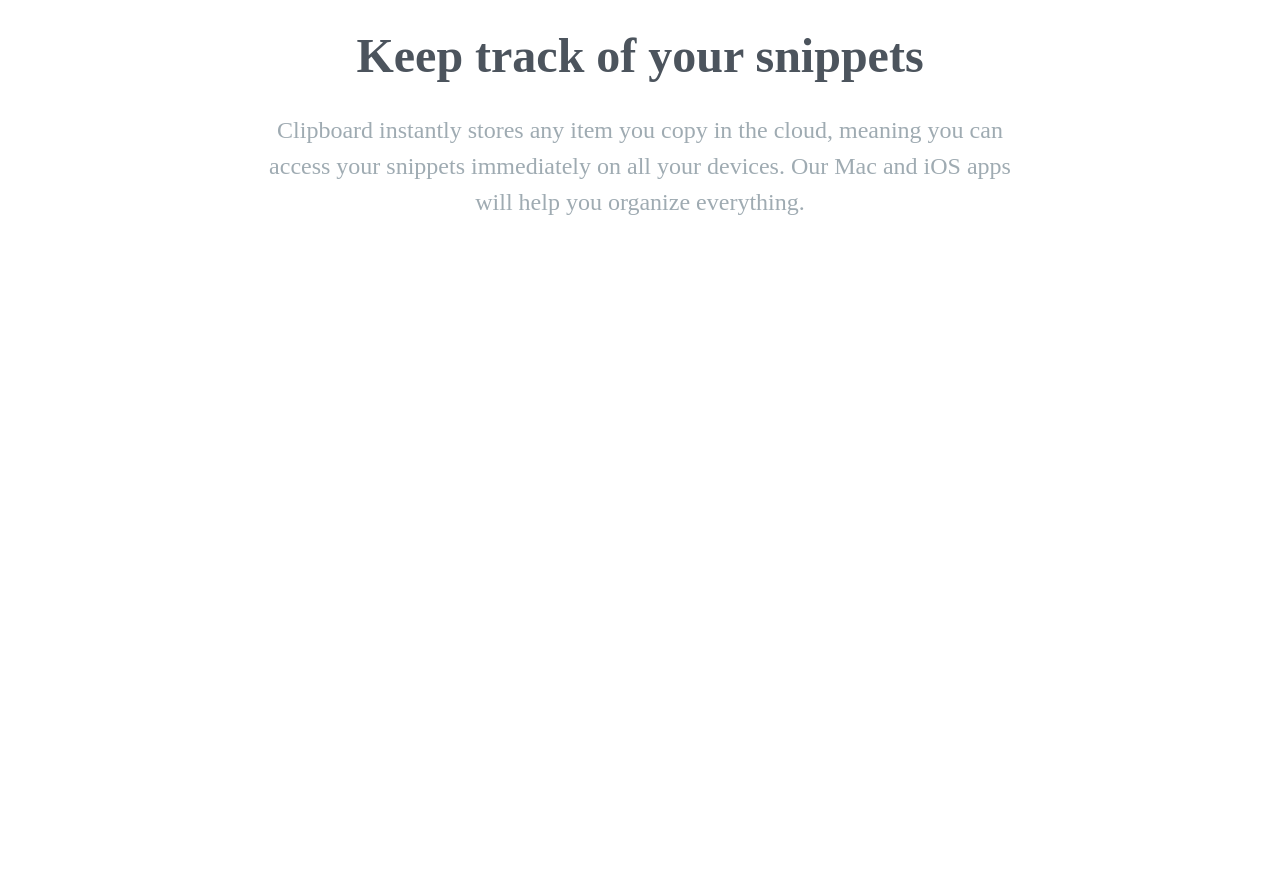
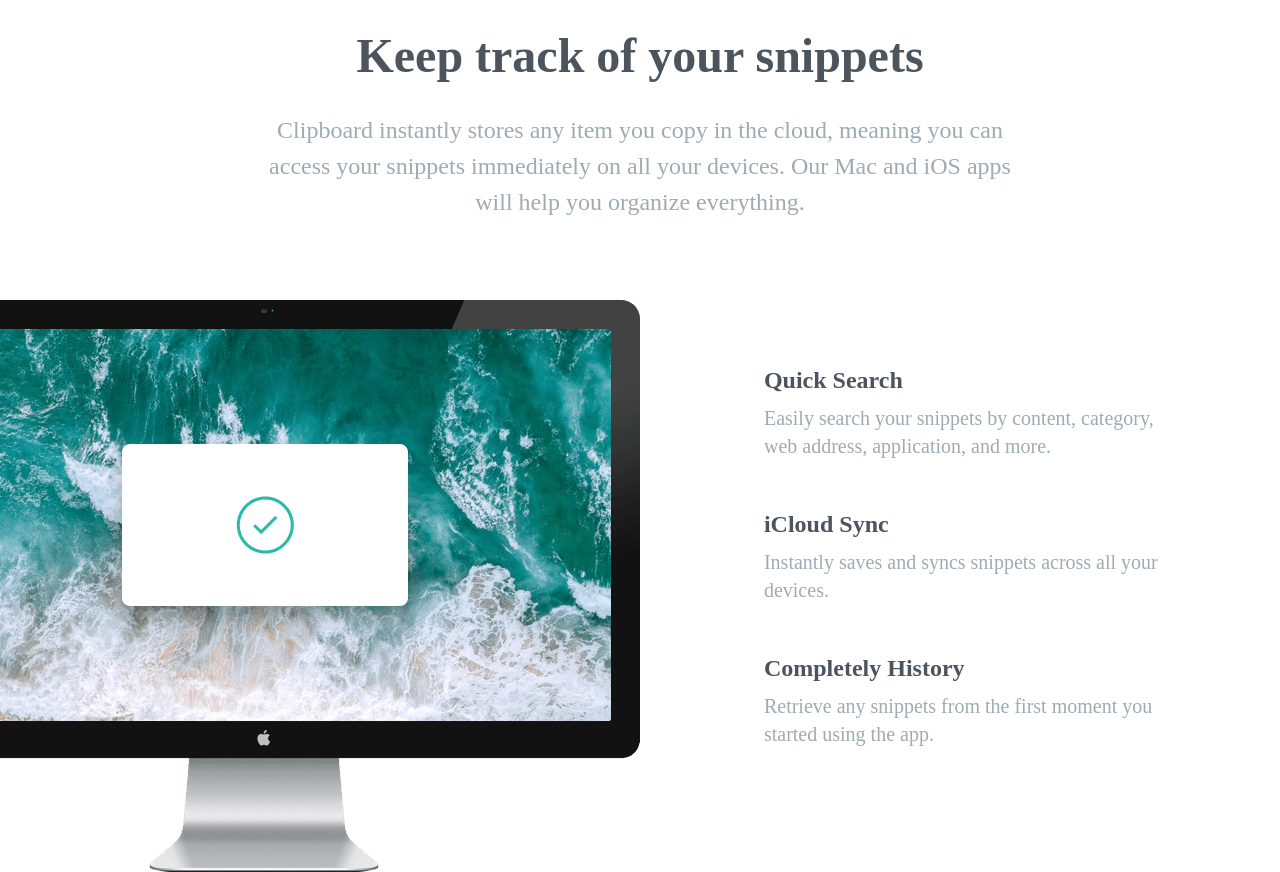
Before and after one commit to Meetkamal256/clipboard-website, a website: page public/index.html in a window 1280 px wide. Shown: the part 609-1481 px from the top of the page. Before the commit the page ends 909 px from the top, so only its background shows below. Drawn offline with Linux system fonts and the light colour scheme; a web font is replaced by a local one.

Commit message:
snippets section done

```diff
--- a/public/index.html
+++ b/public/index.html
@@ -3,13 +3,13 @@
   <head>
     <meta charset="UTF-8" />
     <meta name="viewport" content="width=device-width, initial-scale=1.0" />
-    <title>Document</title>
+    <title>Clipboard-website</title>
     <link rel="stylesheet" href="styles.css" />
   </head>
   <body>
     <!-- Hero section -->
     <section id="hero">
-      <div class="section-container mb-40 px-10 pt-16">
+      <div class="section-container mb-40 pt-16">
         <img src="images/logo.svg" alt="" class="mx-auto mb-12" />
         <h1>A history of everything you copy</h1>
         <p class="max-w-3xl mx-auto mb-10 text-2xl text-grayishBlue">
@@ -39,10 +39,8 @@
 
     <!-- Snippets section -->
     <section id="snippets">
-      <div class="section-container px-10 my-20">
-        <h1 class="text-4xl text-darkGrayishBlue font-bold mb-8 md:text-5xl">
-          Keep track of your snippets
-        </h1>
+      <div class="section-container my-20">
+        <h1>Keep track of your snippets</h1>
         <p
           class="max-w-3xl mx-auto text-2xl text-grayishBlue mb-10 leading-9 text-center"
         >
@@ -52,5 +50,43 @@
         </p>
       </div>
     </section>
+
+    <!-- Features -->
+    <section id="features">
+      <div class="section-container my-20">
+        <div class="relative flex flex-col md:flex-row md:space-x-32 mb-20">
+          <!--image  -->
+          <div class="md:w-1/2">
+            <img
+              src="images/image-computer.png"
+              alt=""
+              class="md:absolute top-0 right-[50%]"
+            />
+          </div>
+
+          <!-- contents container -->
+          <div class="flex flex-col text-xl mt-16 space-y-12 text-center md:w-1/2 md:pl-16 md:text-left">
+            <div>
+              <h5 class="text-2xl font-bold text-darkGrayishBlue mb-2">
+                Quick Search
+              </h5>
+              <p class="max-w-md text-grayishBlue">
+                Easily search your snippets by content, category, web address,
+                application, and more.
+              </p>
+            </div>
+            <div>
+                <h5 class="text-2xl font-bold text-darkGrayishBlue mb-2">iCloud Sync</h5>
+                <p class="max-w-md text-grayishBlue">Instantly saves and syncs snippets across all your devices.</p>
+            </div>
+            <div>
+                <h5 class="text-2xl font-bold text-darkGrayishBlue mb-2">Completely History
+                </h5>
+                <p class="max-w-md text-grayishBlue">Retrieve any snippets from the first moment you started using the app.</p>
+            </div>
+          </div>
+        </div>
+      </div>
+    </section>
   </body>
 </html>
--- a/src/input.css
+++ b/src/input.css
@@ -11,7 +11,7 @@
   }
 
 .section-container{
-    @apply max-w-6xl mx-auto text-center;
+    @apply max-w-6xl mx-auto text-center px-10;
 }
 
 body{
```
Also changed, not shown: public/styles.css.
